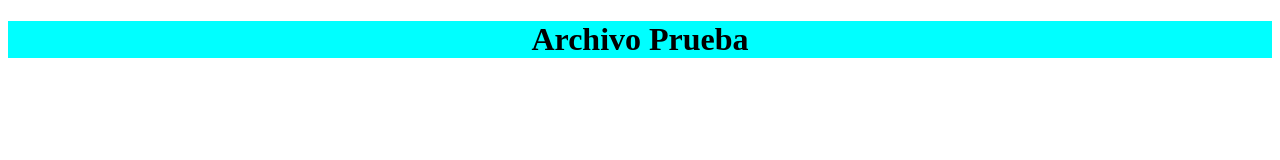
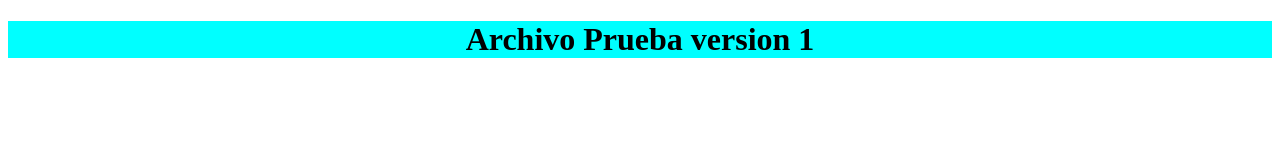
Before and after one commit to jonathanpiza/prueba, a plain HTML site: page index.html in a window 1280 px wide. Drawn offline with Linux system fonts and the light colour scheme.

Commit message:
version 1.1

```diff
--- a/index.html
+++ b/index.html
@@ -13,7 +13,7 @@
 <body>
     <div class="container">
         <center>
-            <h1>Archivo Prueba</h1>
+            <h1>Archivo Prueba version 1</h1>
         </center>
     </div>
 
```
